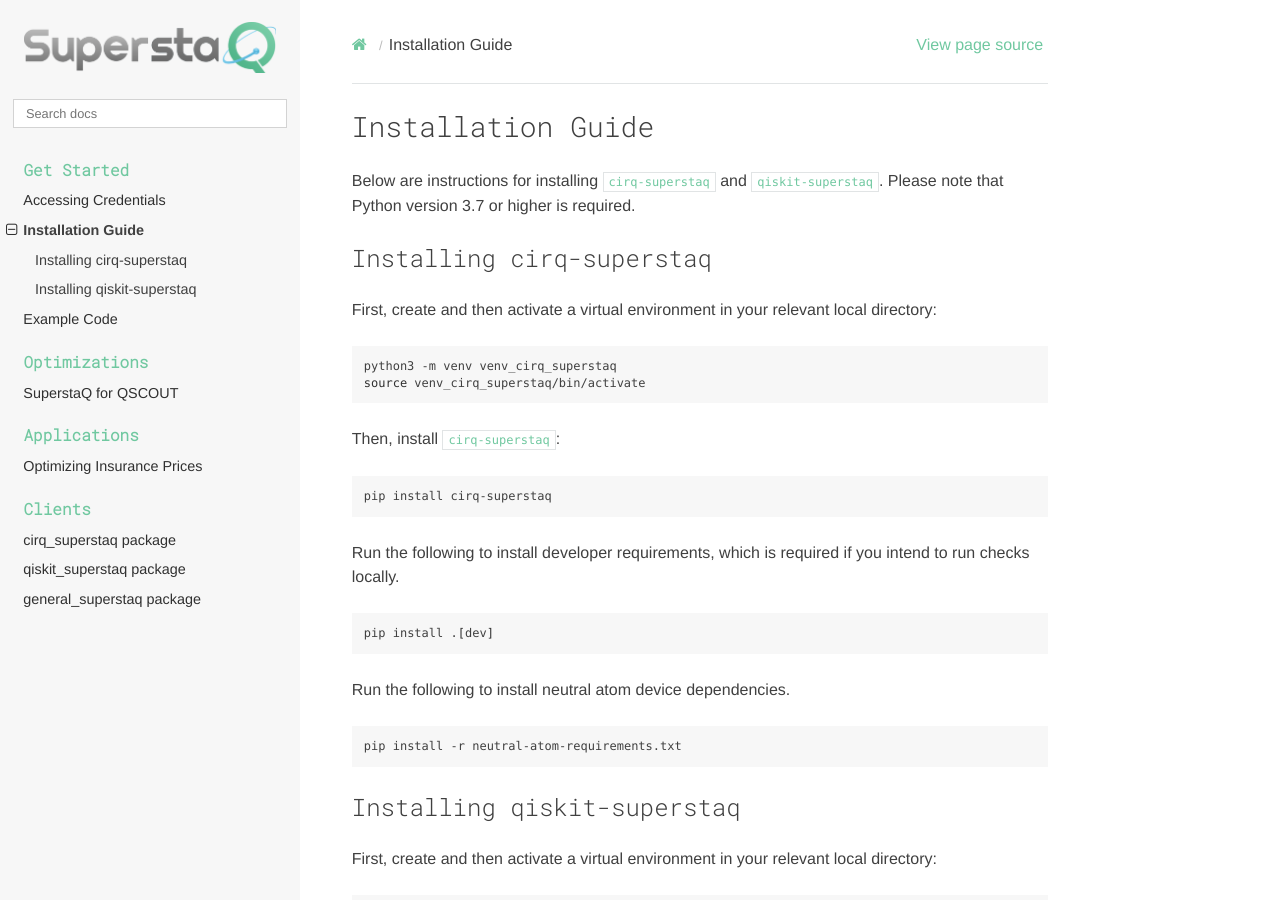
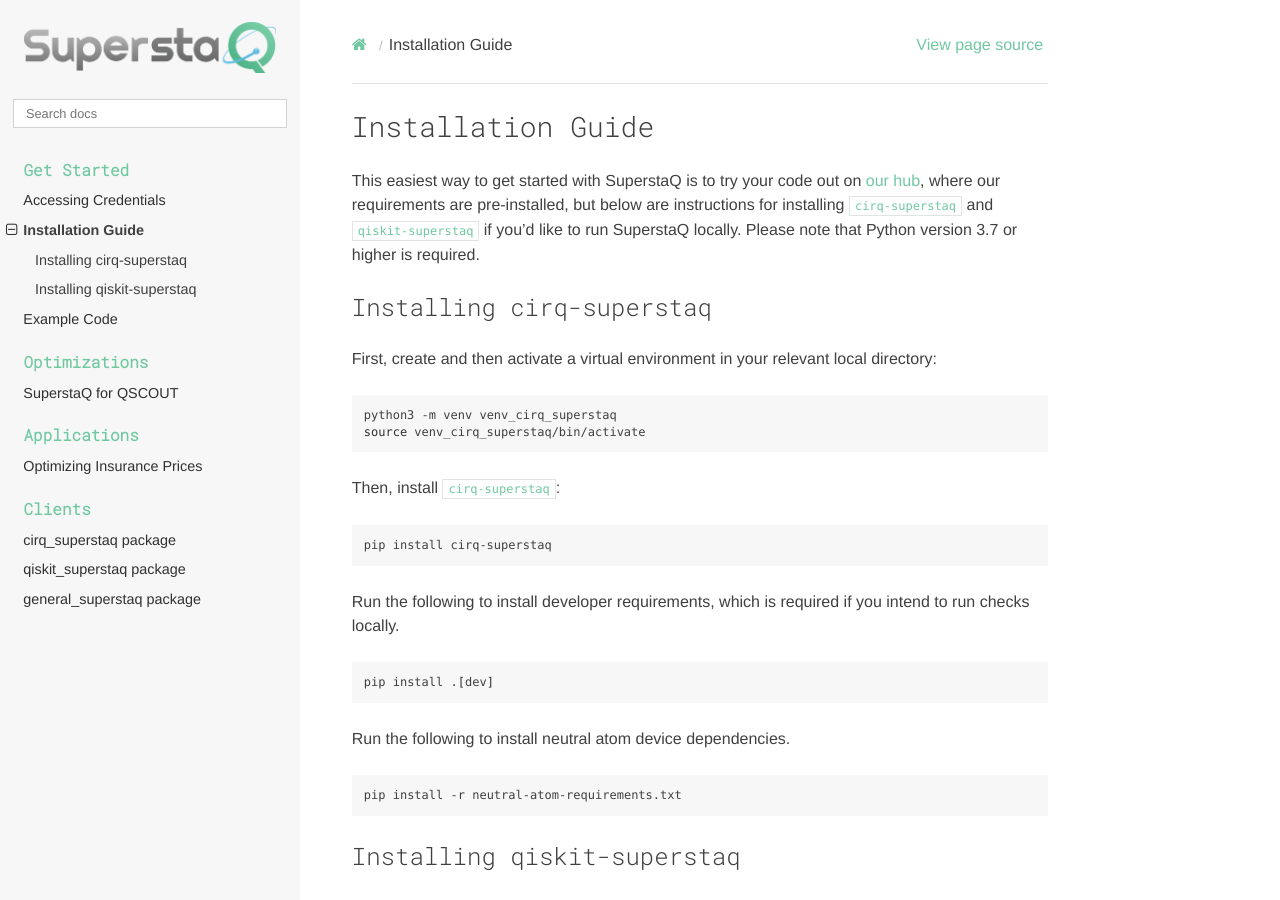
Before and after one commit to Infleqtion/client-superstaq, a Sphinx documentation site: the page built from docs/source/installation.rst, in a window 1280 px wide and 900 px high. Built offline with Sphinx 7.4.7 and the Read the Docs theme 2.0.0, drawn with Linux system fonts in a browser that asks for light colours; pages that are not in the unit, such as notebooks, are missing from menus.

Commit message:
Update installation.rst (#36)

```diff
--- a/docs/source/installation.rst
+++ b/docs/source/installation.rst
@@ -1,6 +1,6 @@
 Installation Guide
 ==================
-Below are instructions for installing ``cirq-superstaq`` and ``qiskit-superstaq``. Please note that Python version 3.7 or higher is required.
+This easiest way to get started with SuperstaQ is to try your code out on `our hub <https://hub.super.tech/>`_, where our requirements are pre-installed, but below are instructions for installing ``cirq-superstaq`` and ``qiskit-superstaq`` if you'd like to run SuperstaQ locally. Please note that Python version 3.7 or higher is required.
 
 
 Installing cirq-superstaq
```
